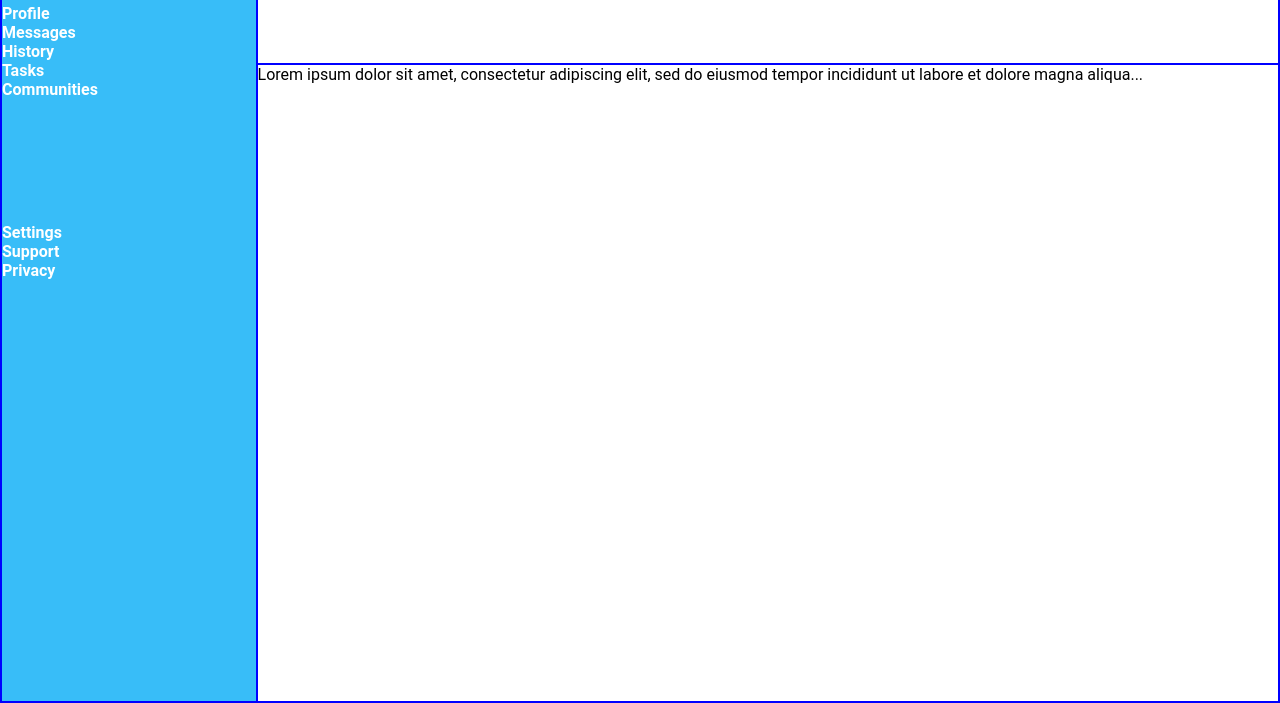
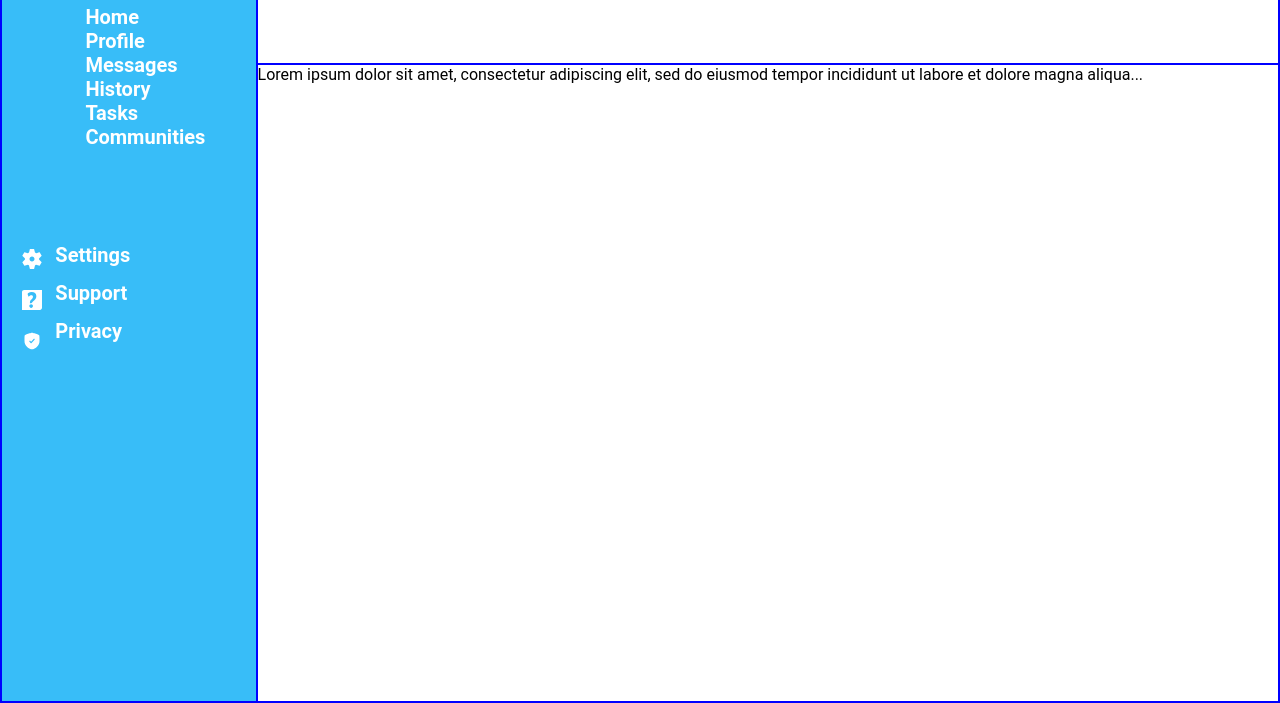
Before and after one commit to 4whatspc3/Project-Admin-Dashboard, a plain HTML site: page index.html in a window 1280 px wide. Shown: the part 97-800 px from the top of the page. Drawn offline with Linux system fonts and the light colour scheme.

Commit message:
Style the settings section in the sidebar
Add icons to represent the available options.

Adjust the position of the elements of the sidebar.

Make the setting section itself a grid.

Adjust the position of the elements of the setting
section.

```diff
--- a/index.html
+++ b/index.html
@@ -22,6 +22,11 @@
                 </ul>
             </div>
             <div class="settings">
+                <div class="icons-settings">
+                    <img src="./icons/cog-gear-svgrepo-com.svg" alt="cog">
+                    <img src="./icons/question-mark-inside-square-svgrepo-com.svg" alt="help">
+                    <img src="./icons/shield-check-svgrepo-com.svg" alt="privacy">
+                </div>
                 <ul>
                     <li>Settings</li>
                     <li>Support</li>
--- a/style.css
+++ b/style.css
@@ -30,11 +30,56 @@ body {
 .sidebar {
     grid-area: 1 / 1 / 3 / 2;
     display: grid;
-    grid-template-rows: 0.1fr 0.3fr 0.6fr;
+    grid-template: 1fr 3fr 6fr / 1fr 3fr;
     background-color: #38bdf8;
     font-weight: bold;
+    font-size: 20px;
     color: #ffffff;
+    place-items: top start;
 }
+
+ul {
+    list-style-type: none;
+}
+
+img {
+    width: 20px;
+    height: auto;
+    padding: 6px 0 10px 0;
+}
+
+.logo, .menu-navigation,
+.settings {
+    padding: 20px 0 0 20px;
+}
+
+.logo {
+    grid-area: 1 / 2 / 2 / 3;
+}
+
+.menu-navigation {
+    grid-area: 2 / 2 / 3 / 3;
+}
+
+.settings {
+    grid-area: 3 / 1 / 4 / 3;
+    display: grid;
+    grid-template: 1fr / 0.5fr 3fr;
+}
+
+.icons-settings {
+    grid-column: 1 / 2;
+    width: 20px;
+}
+
+.settings ul {
+    grid-column: 2 / 3;
+}
+
+.settings ul li{
+    padding-bottom: 14px;
+}
+
 
 .main-content {
     grid-area: 2 / 2 / 3 / 3;
```
Also changed, not shown: icons/cog-gear-svgrepo-com.svg (added), icons/question-mark-inside-square-svgrepo-com.svg (added), icons/shield-check-svgrepo-com.svg (added).
